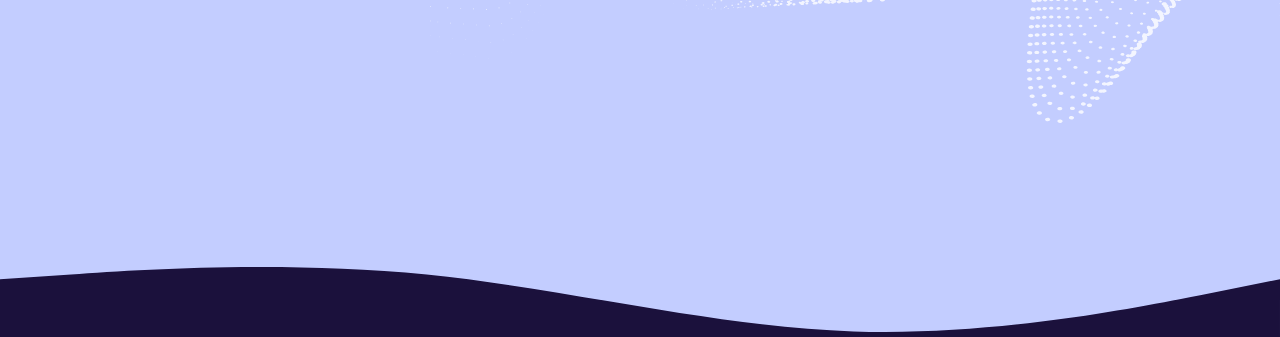
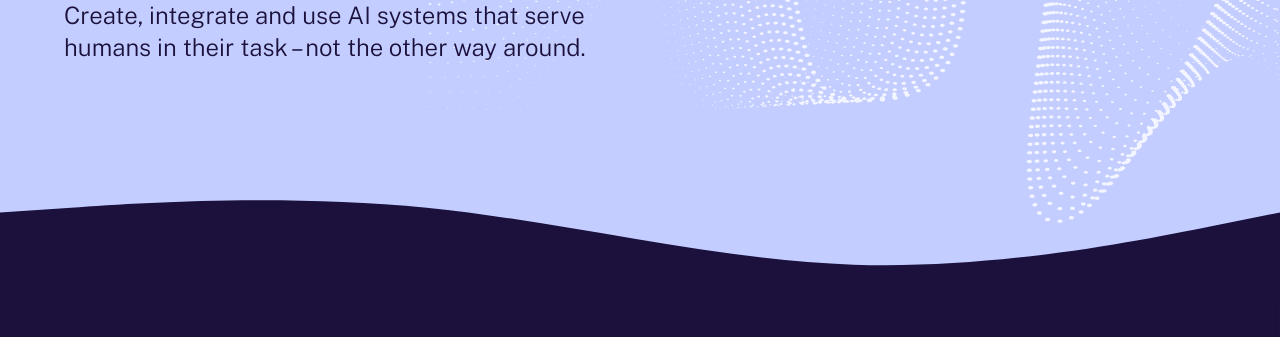
Before and after one commit to humaide/website, a React (Vite) app: page /#/ in a window 1280 px wide. Shown: the part 463-800 px from the top of the page. Built offline with nearby package versions, Linux system fonts and the light colour scheme.

Commit message:
updated layout

```diff
--- a/src/components/IntroSection.jsx
+++ b/src/components/IntroSection.jsx
@@ -18,7 +18,7 @@ function IntroSection() {
               </div>
             </div>
             {/* Wave */}
-            <div className='w-full h-20 lg:h-1/3 bg-[url(/bg/wave.svg)] bg-cover self-start justify-self-start z-90'></div>
+            <div className='w-full h-20 lg:h-1/3 lg:absolute bg-[url(/bg/wave.svg)] bg-cover self-start justify-self-start z-90 lg:bottom-0'></div>
         </section>
     )}
 
```
